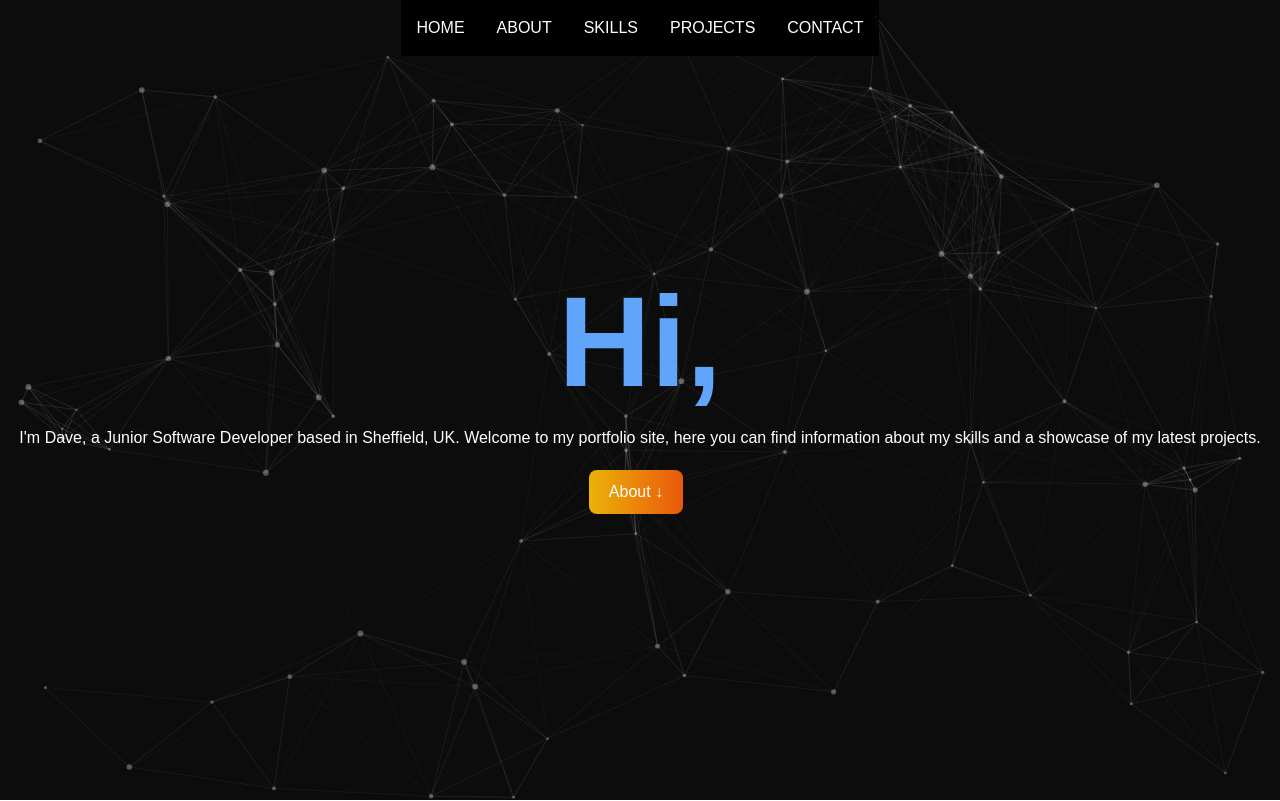
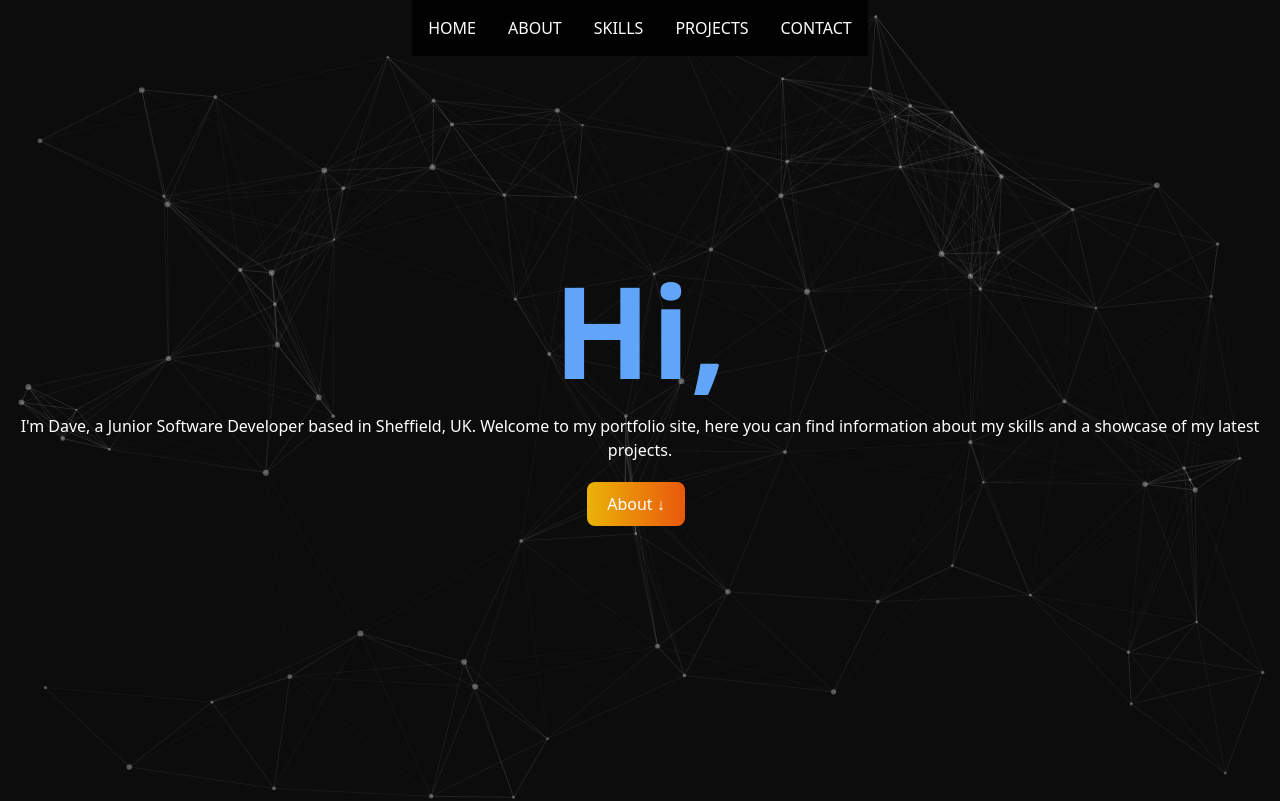
Before and after one commit to lvl7wizard/portfolio, a React (Vite) app: page / in a window 1280 px wide. Shown: the top 801 px of the page. Built offline with nearby package versions, Linux system fonts and the light colour scheme.

Commit message:
removes redundant styling following tailwind refactor

```diff
--- a/src/index.css
+++ b/src/index.css
@@ -3,13 +3,7 @@
 @tailwind utilities;
 
 
-* {
-    box-sizing: border-box;
-    margin: 0;
-    padding: 0;
-    font-family: "Outift", Arial, Helvetica, sans-serif;
-}
-
 html {
     scroll-behavior: smooth;
+    background-color: #0C0C0C;
 }
```
